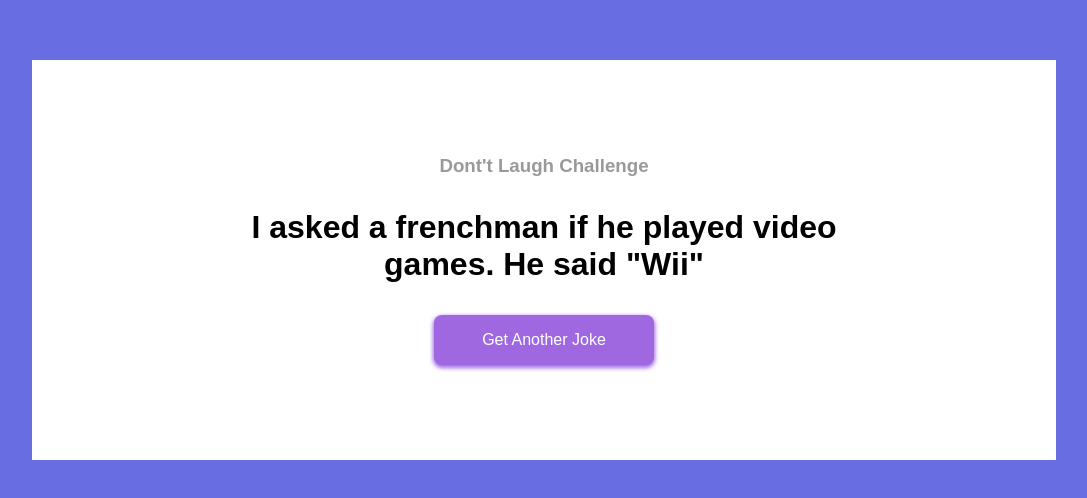
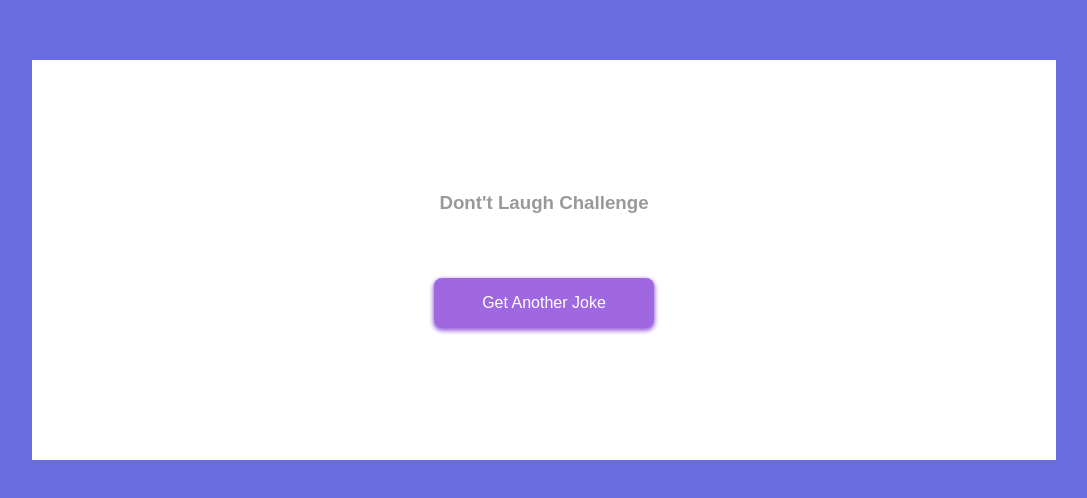
Before and after one commit to the-phoenix-coder/12-50JS, a plain HTML site: page Dad Jokes/index.html in a window 1280 px wide. Shown: the part 140-638 px from the top of the page, without its empty margins (96-1183 px from the left). Drawn offline with Linux system fonts and the light colour scheme.

Commit message:
finishing

```diff
--- a/Dad Jokes/index.html
+++ b/Dad Jokes/index.html
@@ -11,7 +11,7 @@
 <body>
     <div class="container">
         <h3>Dont't Laugh Challenge</h3>
-        <h1>I asked a frenchman if he played video games. He said "Wii"</h1>
+        <h1></h1>
         <button>Get Another Joke</button>
     </div>
 </body>
```
